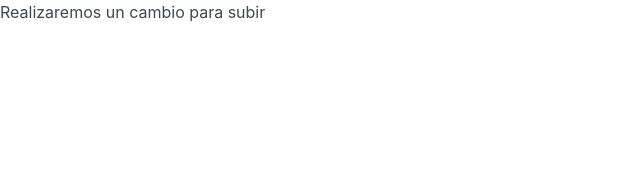
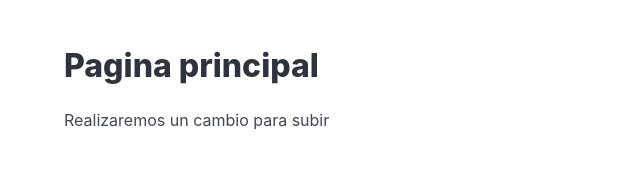
Before and after one commit to miguxxlh/pagina_basica2, a plain HTML site: page index.html in a window 1280 px wide. Shown: the whole page, without its empty margins (0-640 px from the left). Drawn offline with nearby package versions, Linux system fonts and the light colour scheme.

Commit message:
agregamos section y div y un titulo

```diff
--- a/index.html
+++ b/index.html
@@ -7,6 +7,15 @@
     <link rel="stylesheet" href="https://cdn.jsdelivr.net/npm/bulma@1.0.1/css/bulma.min.css">
 </head>
 <body>
-    <p>Realizaremos un cambio para subir</p>
+    <section class="section">
+        <div class="container">
+        <h1 class="title">
+            Pagina principal
+        </h1>
+        <p>Realizaremos un cambio para subir</p>
+    </div>
+    </section>
+
+
 </body>
 </html>
```
